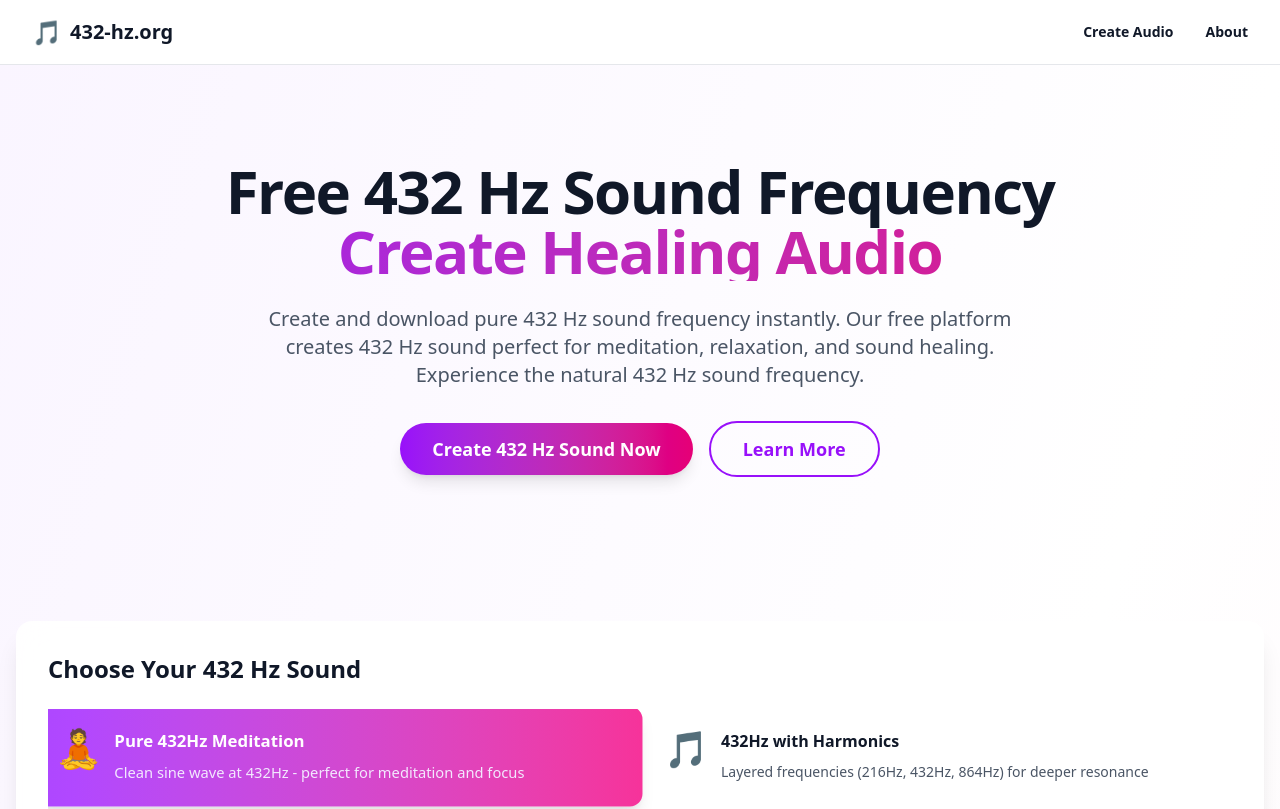
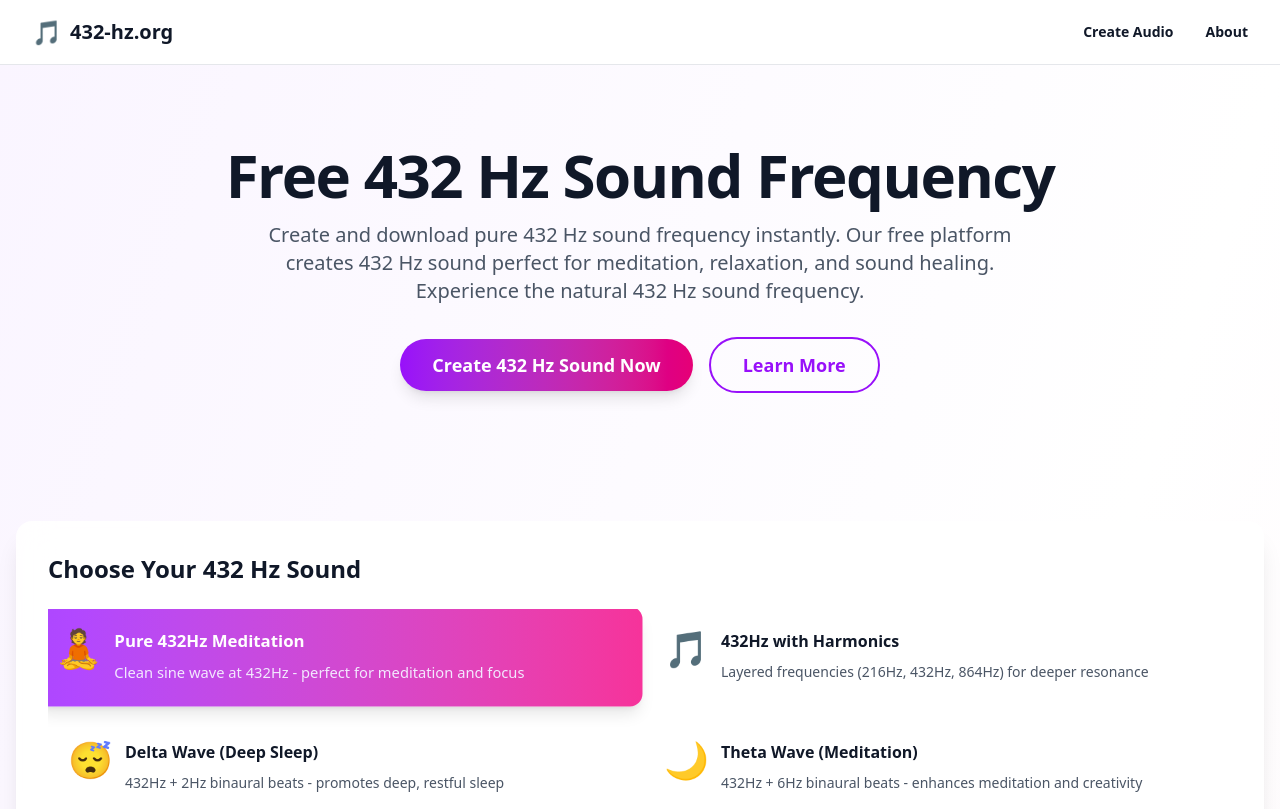
Before and after one commit to majunerp/432hz, a Next.js app: page / in a window 1280 px wide. Shown: the top 809 px of the page. Built offline with nearby package versions, Linux system fonts and the light colour scheme.

Commit message:
Simplify H1 to single line and optimize hero section layout

```diff
--- a/app/page.tsx
+++ b/app/page.tsx
@@ -14,14 +14,11 @@ export default function Home() {
   return (
     <div className="min-h-screen bg-gradient-to-br from-purple-50 via-white to-pink-50 dark:from-gray-900 dark:via-gray-800 dark:to-purple-900">
       {/* Hero Section */}
-      <section className="relative overflow-hidden px-4 py-16 md:py-24">
+      <section className="relative overflow-hidden px-4 py-12 md:py-20">
         <div className="mx-auto max-w-7xl">
           <div className="text-center">
-            <h1 className="mb-6 text-4xl font-extrabold tracking-tight text-gray-900 dark:text-white sm:text-5xl md:text-6xl">
-              <span className="block">Free 432 Hz Sound Frequency</span>
-              <span className="block bg-gradient-to-r from-purple-600 to-pink-600 bg-clip-text text-transparent">
-                Create Healing Audio
-              </span>
+            <h1 className="mb-4 text-4xl font-extrabold tracking-tight text-gray-900 dark:text-white sm:text-5xl md:text-6xl">
+              Free 432 Hz Sound Frequency
             </h1>
             <p className="mx-auto mb-8 max-w-3xl text-lg text-gray-600 dark:text-gray-300 sm:text-xl">
               Create and download pure 432 Hz sound frequency instantly. Our free platform creates 432 Hz sound perfect for meditation, relaxation, and sound healing. Experience the natural 432 Hz sound frequency.
```
